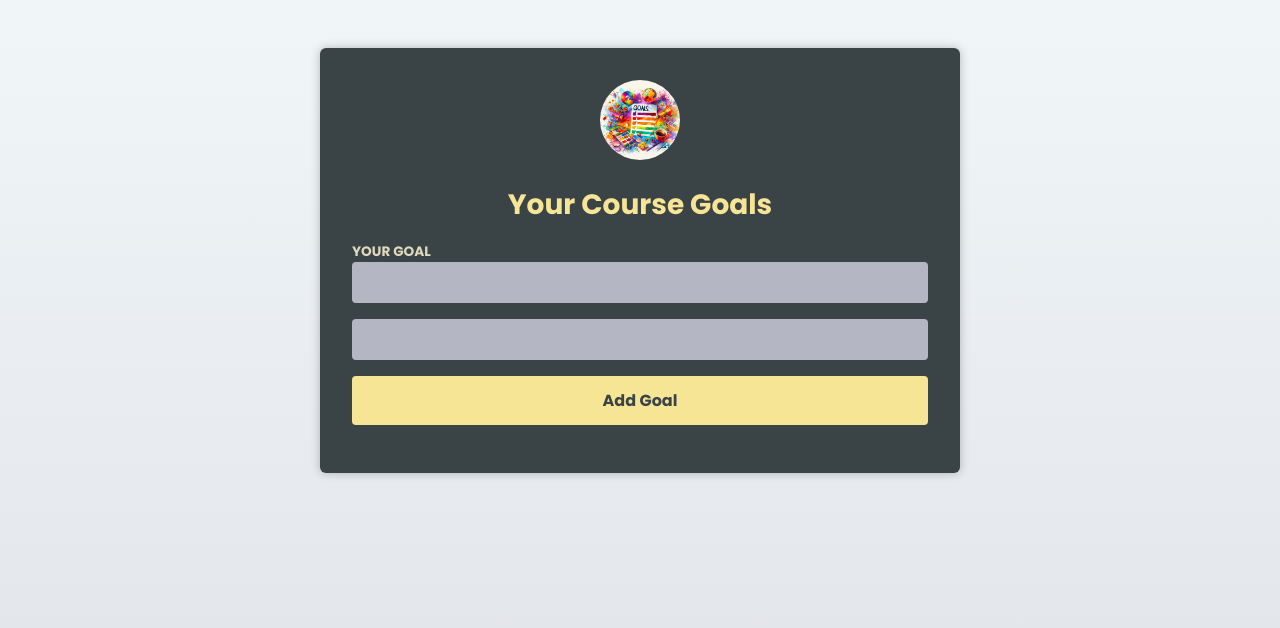
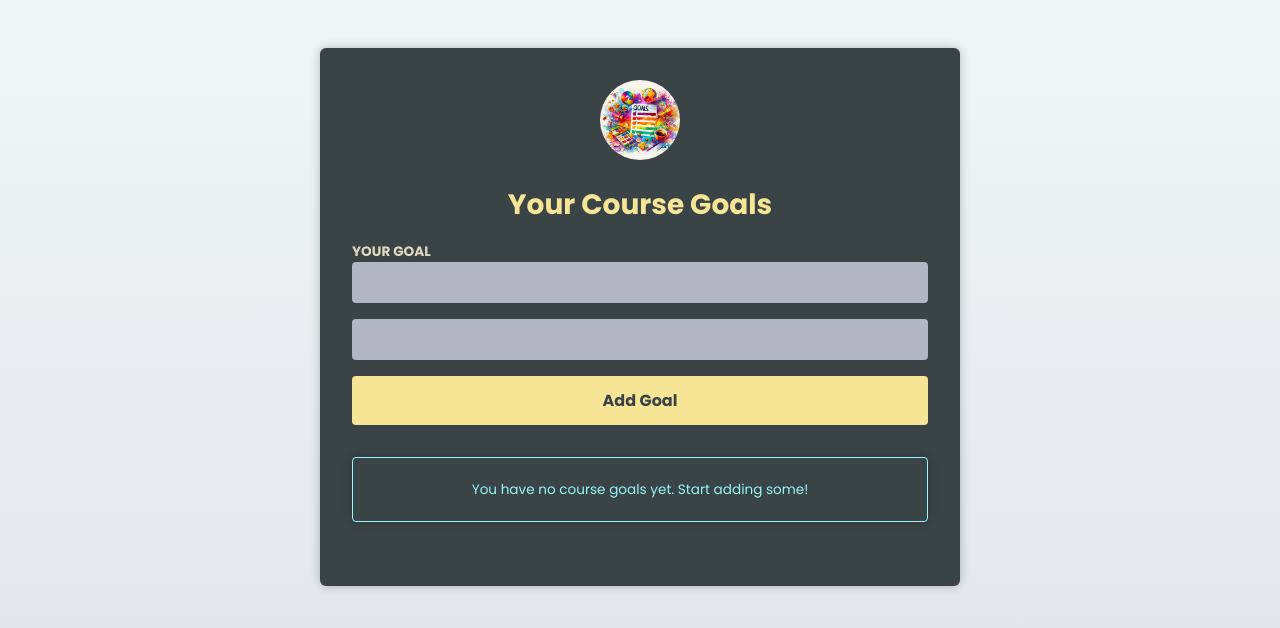
Before and after one commit to joao-zac/CourseGoal, a React (Vite) app: page / in a window 1280 px wide. Shown: the top 628 px of the page. Built offline with nearby package versions, Linux system fonts and the light colour scheme.

Commit message:
:zap: feat: Box de aviso e tipagens complexas

```diff
--- a/src/components/CourseGoalList.tsx
+++ b/src/components/CourseGoalList.tsx
@@ -1,5 +1,7 @@
 import CourseGoal from "./CourseGoal"
 import { type Tgoals as TypeGoal} from "../App"
+import InfoBox from "./InfoBox"
+import { ReactNode } from "react";
 
 type Tgoal = {
   goal: TypeGoal[];
@@ -7,9 +9,35 @@
 }
 
 const CourseGoalList = ({ goal, onDeleteGoal }: Tgoal) => {
+
+  if (goal.length === 0) {
+    return (
+
+      <InfoBox mode="hint">
+        You have no course goals yet. Start adding some!
+      </InfoBox>
+    )
+  }
+
+  let warningBox: ReactNode;
+
+  if (goal.length >= 4) {
+
+    warningBox = (
+      <InfoBox mode="warning" severity="high">
+        You're collecting a lot of goals. Don't put too much on your plate!
+      </InfoBox>
+    )
+  }
+
   return (
 
-    <ul>
+    <>
+
+      {warningBox}
+
+      <ul>
+
         {goal.map((goal) => (
 
           <li key={goal.id}>
@@ -22,6 +50,8 @@
 
         ))}
       </ul>
+    </>
+
   )
 }
 
--- /dev/null
+++ b/src/components/InfoBox.tsx
@@ -0,0 +1,41 @@
+import { type  ReactNode } from 'react'
+
+type HintBoxProps = {
+    mode: 'hint';
+    children: ReactNode;
+}
+
+type WarningBoxProps = {
+    mode: 'warning';
+    severity: 'low' | 'medium' | 'high';
+    children: ReactNode;
+}
+
+type InfoBoxProps = HintBoxProps | WarningBoxProps
+
+const InfoBox = (props: InfoBoxProps) => {
+
+    const { children, mode } = props;
+
+    if(mode === 'hint'){
+
+        return (
+
+            <aside className='infobox infobox-hint'>
+                <p>{children}</p>
+            </aside>
+        )
+    }
+
+    const { severity } = props;
+
+    return (
+
+        <aside className={`infobox infobox-warning warning--${severity}`}>
+            <h2>Warning</h2>
+            <p>{children}</p>
+        </aside>
+    )
+}
+
+export default InfoBox
--- a/src/components/NewGoal.tsx
+++ b/src/components/NewGoal.tsx
@@ -12,7 +12,7 @@
     const summary = useRef<HTMLInputElement>(null)
 
     function handleSubmit(e: FormEvent<HTMLFormElement>) {
-        e.preventDefault;
+        e.preventDefault();
 
         const enteredGoal = goal.current!.value;
         const enterdeSummary = summary.current!.value
--- a/src/index.css
+++ b/src/index.css
@@ -126,7 +126,31 @@
   color: #f9a73b;
 }
 
-.fallback {
+.infobox {
+  margin: 2rem 0;
+  padding: 0.5rem;
   text-align: center;
-  color: #acd1ce;
+  box-shadow: 0 0 10px rgba(0, 0, 0, 0.25);
+  font-size: 0.85rem;
+  border-radius: 4px;
 }
+
+.infobox-hint {
+  border: 1px solid #96f5f7;
+  color: #96f5f7;
+}
+
+.infobox-warning.warning--low {
+  border: 1px solid #f6d84f;
+  color: #f6d84f;
+}
+
+.infobox-warning.warning--medium {
+  border: 1px solid #f9a73b;
+  color: #f9a73b;
+}
+
+.infobox-warning.warning--high {
+  border: 1px solid #f97373;
+  color: #f97373;
+}
```
Also changed, not shown: 1 other file (tests, documents, lock files or other folders).
